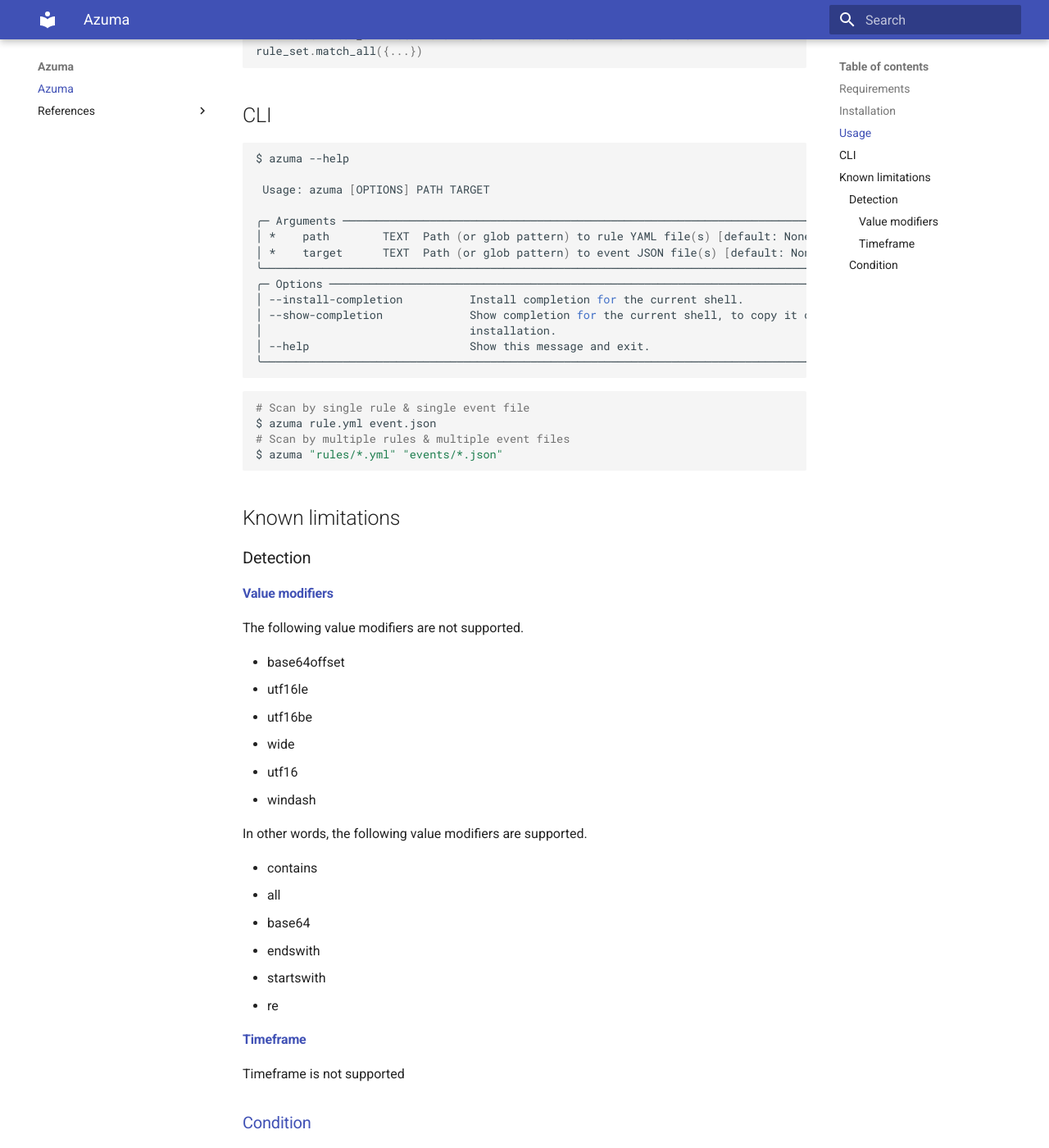
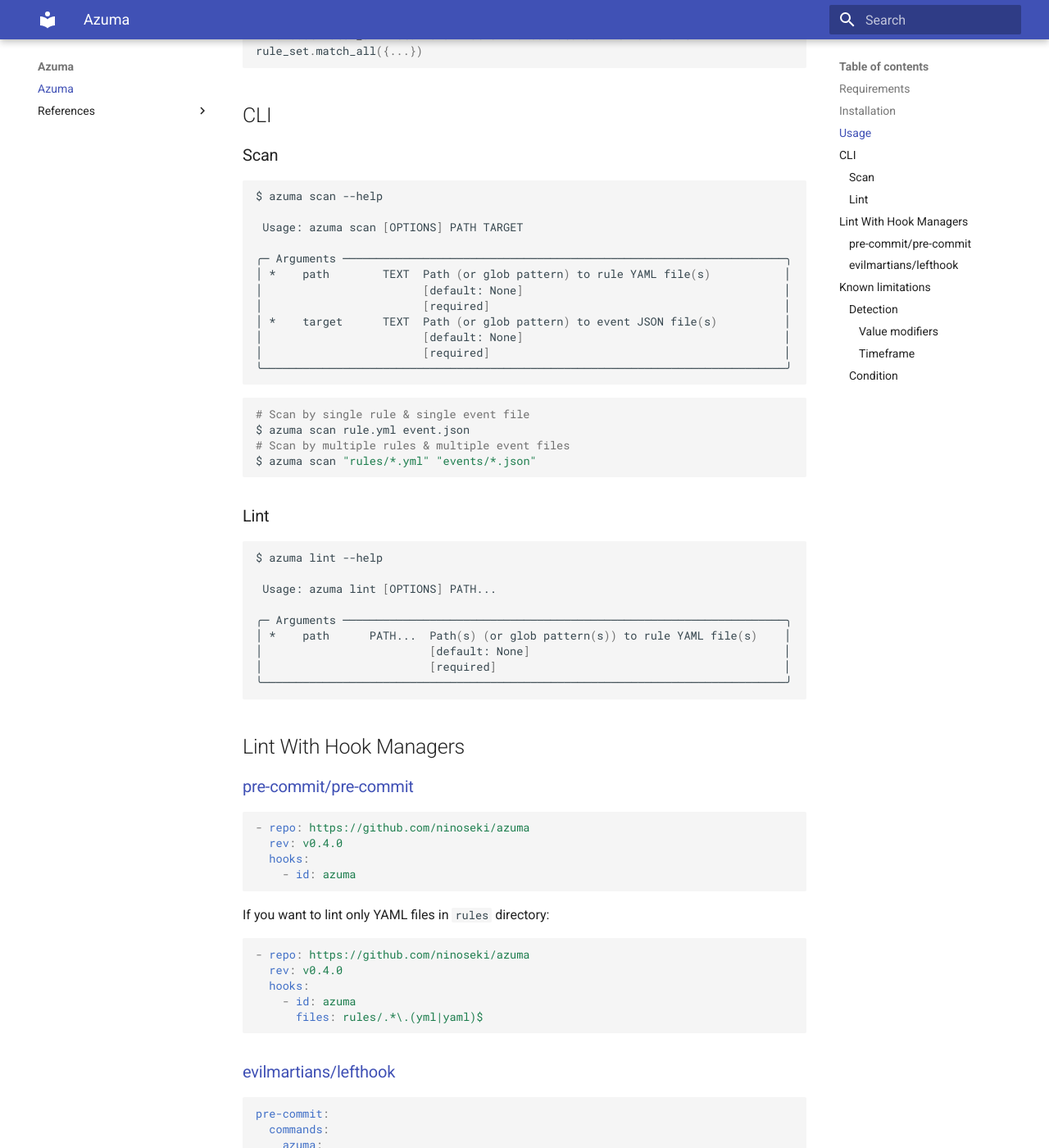
Before and after one commit to ninoseki/azuma, an MkDocs documentation site: the page built from docs/index.md, in a window 1280 px wide and 1400 px high, scrolled down 1044 px. Shown: the whole window at 82% size. Built offline with MkDocs 1.6.1 and Material for MkDocs 9.7.7, drawn with Linux system fonts in a browser that asks for light colours; some of the changed text lies outside the part shown.

Commit message:
feat: add lint feature (#29)

````diff
--- /dev/null
+++ b/.pre-commit-hooks.yaml
@@ -0,0 +1,5 @@
+- id: azuma
+  name: azuma
+  entry: azuma lint
+  language: python
+  types: [yaml]
--- a/docs/index.md
+++ b/docs/index.md
@@ -6,7 +6,7 @@
 
 ## Requirements
 
-- Python 3.10
+- Python 3.10+
 
 ## Installation
 
@@ -47,28 +47,84 @@
 
 ## CLI
 
+### Scan
+
 ```bash
-$ azuma --help
+$ azuma scan --help
 
- Usage: azuma [OPTIONS] PATH TARGET
+ Usage: azuma scan [OPTIONS] PATH TARGET
 
-╭─ Arguments ─────────────────────────────────────────────────────────────────────────────────────────────╮
-│ *    path        TEXT  Path (or glob pattern) to rule YAML file(s) [default: None] [required]           │
-│ *    target      TEXT  Path (or glob pattern) to event JSON file(s) [default: None] [required]          │
-╰─────────────────────────────────────────────────────────────────────────────────────────────────────────╯
-╭─ Options ───────────────────────────────────────────────────────────────────────────────────────────────╮
-│ --install-completion          Install completion for the current shell.                                 │
-│ --show-completion             Show completion for the current shell, to copy it or customize the        │
-│                               installation.                                                             │
-│ --help                        Show this message and exit.                                               │
-╰─────────────────────────────────────────────────────────────────────────────────────────────────────────╯
+╭─ Arguments ──────────────────────────────────────────────────────────────────╮
+│ *    path        TEXT  Path (or glob pattern) to rule YAML file(s)           │
+│                        [default: None]                                       │
+│                        [required]                                            │
+│ *    target      TEXT  Path (or glob pattern) to event JSON file(s)          │
+│                        [default: None]                                       │
+│                        [required]                                            │
+╰──────────────────────────────────────────────────────────────────────────────╯
 ```
 
 ```bash
 # Scan by single rule & single event file
-$ azuma rule.yml event.json
+$ azuma scan rule.yml event.json
 # Scan by multiple rules & multiple event files
-$ azuma "rules/*.yml" "events/*.json"
+$ azuma scan "rules/*.yml" "events/*.json"
+```
+
+### Lint
+
+```bash
+$ azuma lint --help
+
+ Usage: azuma lint [OPTIONS] PATH...
+
+╭─ Arguments ──────────────────────────────────────────────────────────────────╮
+│ *    path      PATH...  Path(s) (or glob pattern(s)) to rule YAML file(s)    │
+│                         [default: None]                                      │
+│                         [required]                                           │
+╰──────────────────────────────────────────────────────────────────────────────╯
+```
+
+## Lint With Hook Managers
+
+### [pre-commit/pre-commit](https://github./pre-commit/pre-commit)
+
+```yaml
+- repo: https://github.com/ninoseki/azuma
+  rev: v0.4.0
+  hooks:
+    - id: azuma
+```
+
+If you want to lint only YAML files in `rules` directory:
+
+```yaml
+- repo: https://github.com/ninoseki/azuma
+  rev: v0.4.0
+  hooks:
+    - id: azuma
+      files: rules/.*\.(yml|yaml)$
+```
+
+### [evilmartians/lefthook](https://github.com/evilmartians/lefthook)
+
+```yaml
+pre-commit:
+  commands:
+    azuma:
+      run: azuma lint {staged_files}
+      glob: "*.{yaml,yml}"
+```
+
+If you want to lint only YAML files in `rules` directory:
+
+```yaml
+pre-commit:
+  commands:
+    azuma:
+      root: "rules/"
+      run: azuma lint {staged_files}
+      glob: "*.{yaml,yml}"
 ```
 
 ## Known limitations
--- a/pyproject.toml
+++ b/pyproject.toml
@@ -16,7 +16,7 @@
 pyyaml = ">=6.0,<7.0"
 regex = ">=2024.5.15"
 returns = ">=0.22,<1.0"
-typer = ">=0.9,<1.0"
+typer = ">=0.12,<1.0"
 
 [tool.poetry.group.dev.dependencies]
 ci-py = "^1.0"
````
Also changed, not shown: docs/references/schemas.md (+1 -1 lines), 3 other files.
